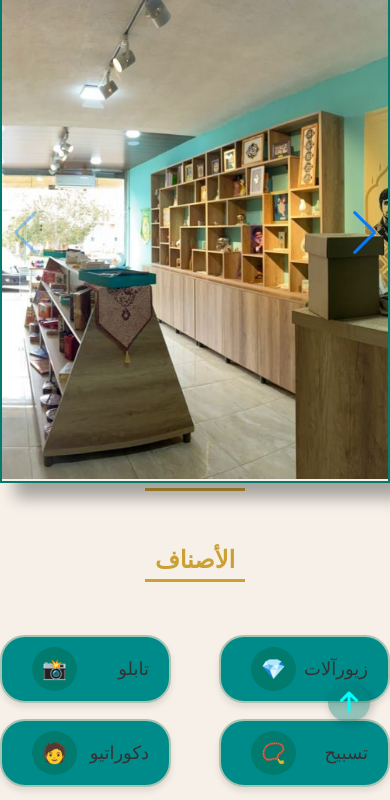
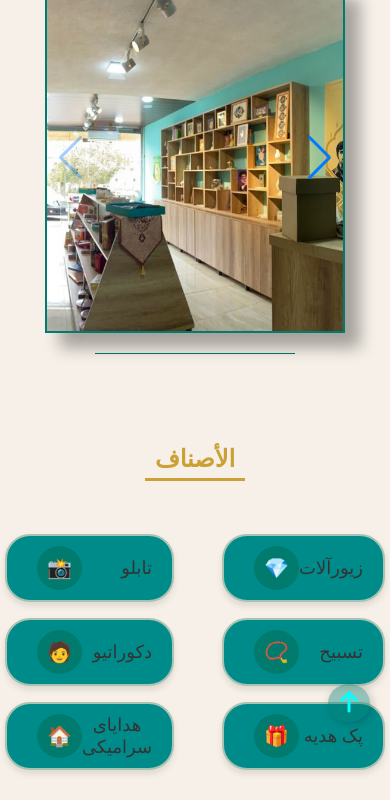
Before and after one commit to alidar2004/zad, a plain HTML site: page index.html in a window 390 px wide. Shown: the part 102-902 px from the top of the page. Drawn offline with nearby package versions, Linux system fonts and the light colour scheme.

Commit message:
Add files via upload

```diff
--- a/css/home.css
+++ b/css/home.css
@@ -53,6 +53,16 @@ hr{
     background-color: var(--tittle);
     border: none;
     margin: 5px auto;
+
+  }
+  .line{
+
+width: 200px;
+height: 1px;
+background-color: #007B6E;
+border: none;
+margin: 20px auto;
+justify-content: right;
 
   }
 
@@ -215,6 +225,7 @@ nav a:hover{
     text-align: center;
   align-items: center;
   justify-content: center;
+  padding: 1rem;
 
 }
 
@@ -414,6 +425,11 @@ h1 {
         width: 100%;
         column-gap: 3rem;
         row-gap: 1rem;
+        padding-right: 1rem;
+        padding-left: 1rem;
+
+    }
+
 
     }
     .product-grid {
@@ -426,13 +442,13 @@ h1 {
     }
 
 .swiper {
-    max-width: 400px;
-    max-height: 500px;
+    max-width: 300px;
+    max-height: 350px;
     margin-top: 35px;
    box-shadow: 15px 15px 15px rgba(0, 0, 0, 0.33);
    border: 2px solid #007B6E;
 }
-}
+
 /*tablet responsive*/
 @media(max-width: 768px){
     #about .about-content {
```
Also changed, not shown: css/style.css (+24 -20 lines).
